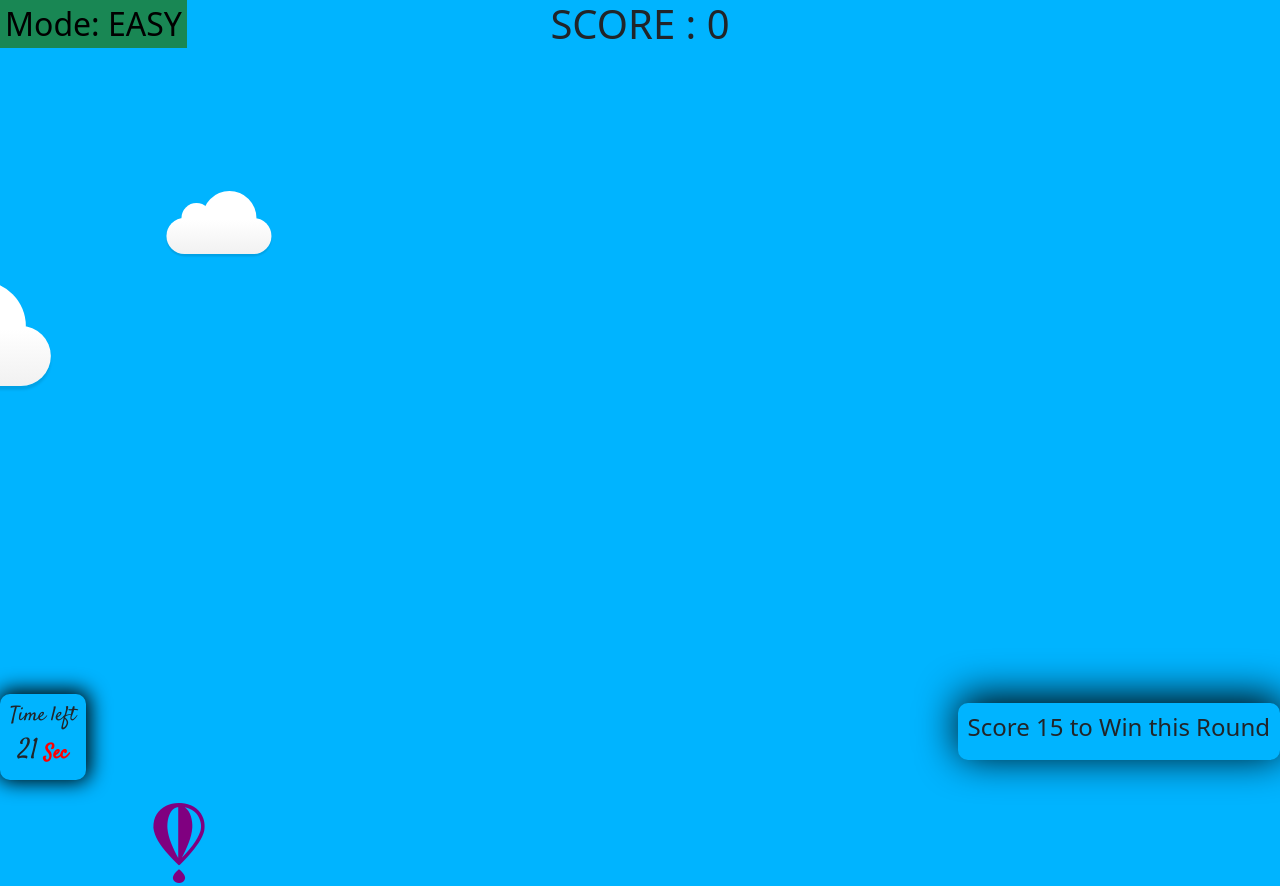
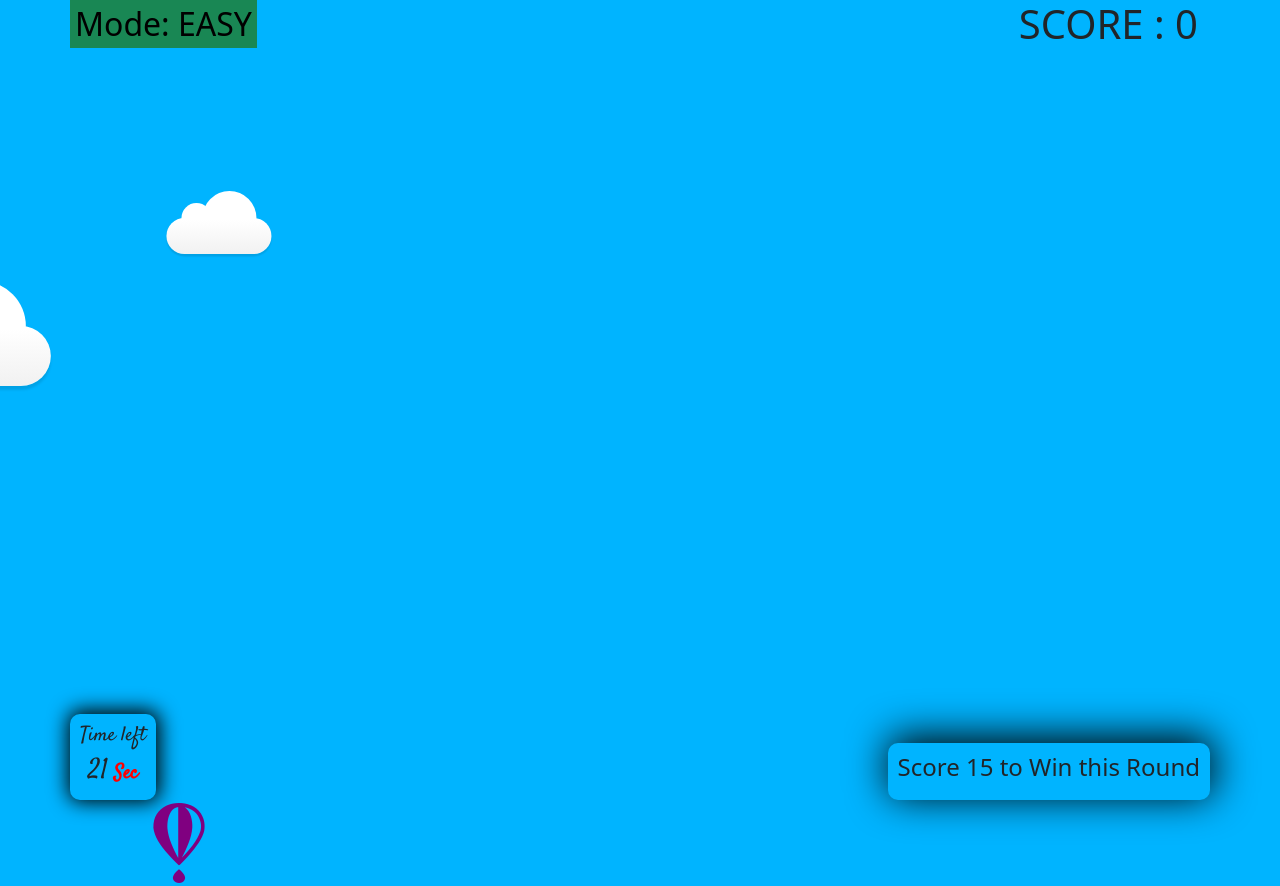
Before and after one commit to muhammadasad1998/BubbleShooter, a plain HTML site: page easy.html in a window 1280 px wide. Shown: the top 886 px of the page. Drawn offline with nearby package versions, Linux system fonts and the light colour scheme.

Commit message:
Update easy.css

```diff
--- a/easy.css
+++ b/easy.css
@@ -32,7 +32,7 @@ i:hover {
 }
 
 #scoreboard {
-    text-align: center;
+    text-align: right;
 }
 
 #scoreboard:before {
@@ -177,7 +177,7 @@ body {
 .time {
     font-family: 'Satisfy', cursive;
     position: absolute;
-    bottom: 20px;
+    bottom: 0px;
     left: 0px;
     text-align: center;
     background-color: #00b4ff;
@@ -197,6 +197,7 @@ body {
 .container {
     width: 100%;
     height: 100vh;
+    position: relative;
 }
 
 .timer {
@@ -205,7 +206,7 @@ body {
 
 .rule {
     position: absolute;
-    bottom: 40px;
+    bottom: 0px;
     right: 0px;
     text-align: center;
     justify-self: center;
```
